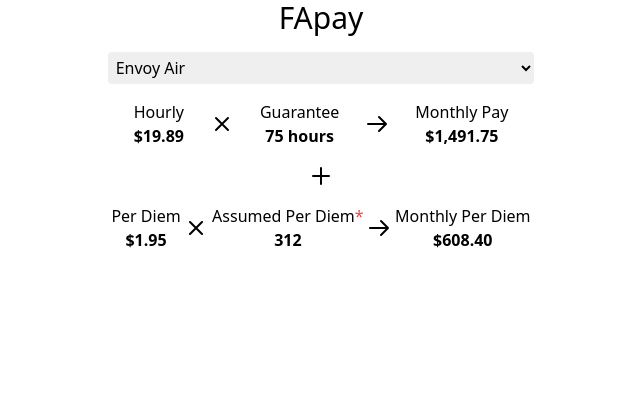
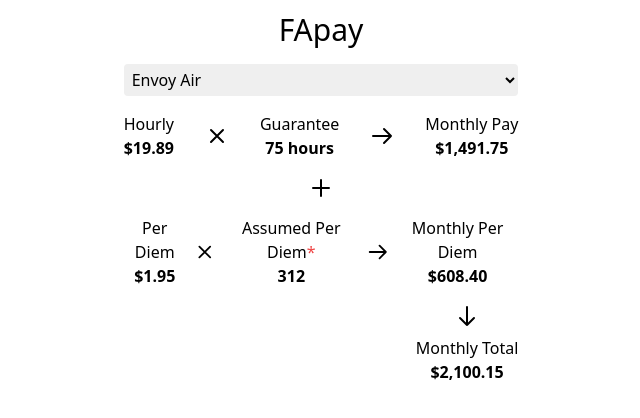
Before and after one commit to tweakdeveloper/FApay, a React (Vite) app: page / in a window 1280 px wide. Shown: the top 418 px of the page, without its empty margins (319-959 px from the left). Built offline with nearby package versions, Linux system fonts and the light colour scheme.

Commit message:
added monthly total

```diff
--- a/src/AirlineSpinner.tsx
+++ b/src/AirlineSpinner.tsx
@@ -14,7 +14,7 @@ function AirlineSpinner(props: AirlineSpinnerProps) {
   const [airline, setAirline] = React.useState("MQ");
   return (
     <select
-      className="p-1 rounded w-full"
+      className="p-1 rounded"
       onChange={(evt) => {
         setAirline(evt.target.value);
         props.onAirlineChanged(evt.target.value);
--- a/src/App.tsx
+++ b/src/App.tsx
@@ -1,8 +1,14 @@
 import React from "react";
 
-import { ArrowRightIcon, PlusIcon, XIcon } from "@heroicons/react/outline";
+import {
+  ArrowDownIcon,
+  ArrowRightIcon,
+  PlusIcon,
+  XIcon,
+} from "@heroicons/react/outline";
 
 import AirlineSpinner from "./AirlineSpinner";
+import Col from "./Col";
 import Indicator from "./Indicator";
 import Row from "./Row";
 
@@ -17,22 +23,14 @@ function formatPay(pay: number): string {
 
 function App() {
   const [currentAirline, setCurrentAirline] = React.useState("MQ");
-  const monthlyPay = React.useMemo(() => {
-    const airline = airlines.filter(
-      (airline) => airline.code === currentAirline,
-    )[0];
-    const hourly = airline.pay;
-    const guarantee = airline.guarantee;
-    return hourly * guarantee;
-  }, [currentAirline]);
-  const monthlyPerDiem = React.useMemo(() => {
-    return (
-      airlines.filter((airline) => airline.code === currentAirline)[0].perdiem *
-      312
-    );
-  }, [currentAirline]);
+  const airline = airlines.filter(
+    (airline) => airline.code === currentAirline,
+  )[0];
+  const monthlyPay = airline.pay * airline.guarantee;
+  const monthlyPerDiem = airline.perdiem * 312;
+  const monthlyTotal = monthlyPay + monthlyPerDiem;
   return (
-    <div className="flex flex-col space-y-4 w-full lg:w-1/2 lg:mx-auto xl:w-1/3">
+    <div className="px-4 py-3 flex flex-col justify-start items-stretch space-y-4 w-full lg:w-1/2 lg:mx-auto xl:w-1/3">
       <h1 className="text-3xl text-center">FApay</h1>
       <AirlineSpinner
         airlines={airlines}
@@ -57,9 +55,7 @@ function App() {
         <ArrowRightIcon className="h-6 w-6" />
         <Indicator label="Monthly Pay" value={formatPay(monthlyPay)} />
       </Row>
-      <Row>
-        <PlusIcon className="h-6 w-6" />
-      </Row>
+      <PlusIcon className="h-6 w-6 self-center" />
       <Row>
         <Indicator
           label="Per Diem"
@@ -73,6 +69,10 @@ function App() {
         <ArrowRightIcon className="h-6 w-6" />
         <Indicator label="Monthly Per Diem" value={formatPay(monthlyPerDiem)} />
       </Row>
+      <Col className="self-end">
+        <ArrowDownIcon className="h-6 w-6 self-center" />
+        <Indicator label="Monthly Total" value={formatPay(monthlyTotal)} />
+      </Col>
     </div>
   );
 }
--- /dev/null
+++ b/src/Col.tsx
@@ -0,0 +1,19 @@
+interface ColProps {
+  children: React.ReactNode;
+  className?: string;
+}
+
+function Col(props: ColProps) {
+  return (
+    <div
+      className={
+        "flex flex-col justify-start items-center space-y-2 " +
+          props.className ?? ""
+      }
+    >
+      {props.children}
+    </div>
+  );
+}
+
+export default Col;
--- a/src/Row.tsx
+++ b/src/Row.tsx
@@ -6,7 +6,7 @@ interface RowProps {
 
 function Row(props: RowProps) {
   return (
-    <div className="flex flex-row justify-evenly items-center">
+    <div className="flex flex-row justify-between items-center space-x-2">
       {props.children}
     </div>
   );
```
